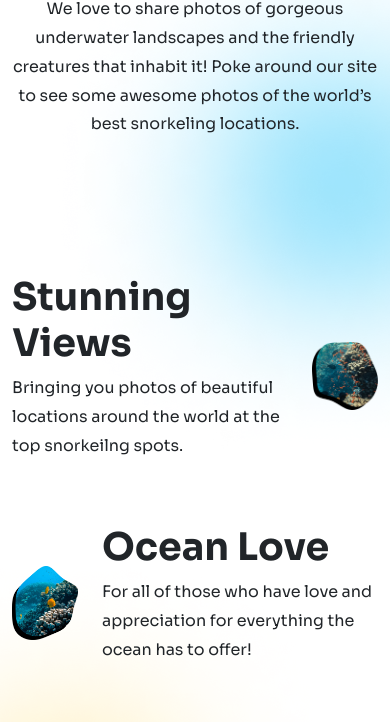
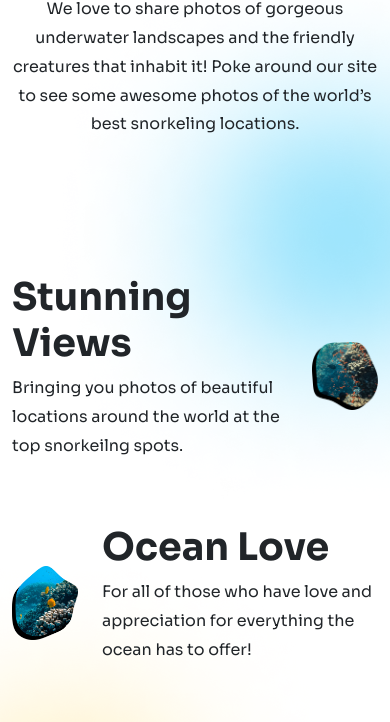
Before and after one commit to breakthrough001/brochure-website-snorkelspots, a plain HTML site: page index.html in a window 390 px wide. Shown: the part 653-1375 px from the top of the page. Drawn offline with nearby package versions, Linux system fonts and the light colour scheme; files whose address does not match are found by name.

Commit message:
Moved background blue for mobile

```diff
--- a/assets/css/styles.css
+++ b/assets/css/styles.css
@@ -277,4 +277,8 @@ footer a:hover {
   .logo {
     width: 200px !important;
   }
+
+  .blue-blur {
+    top: 600px;
+  }
 }
```
